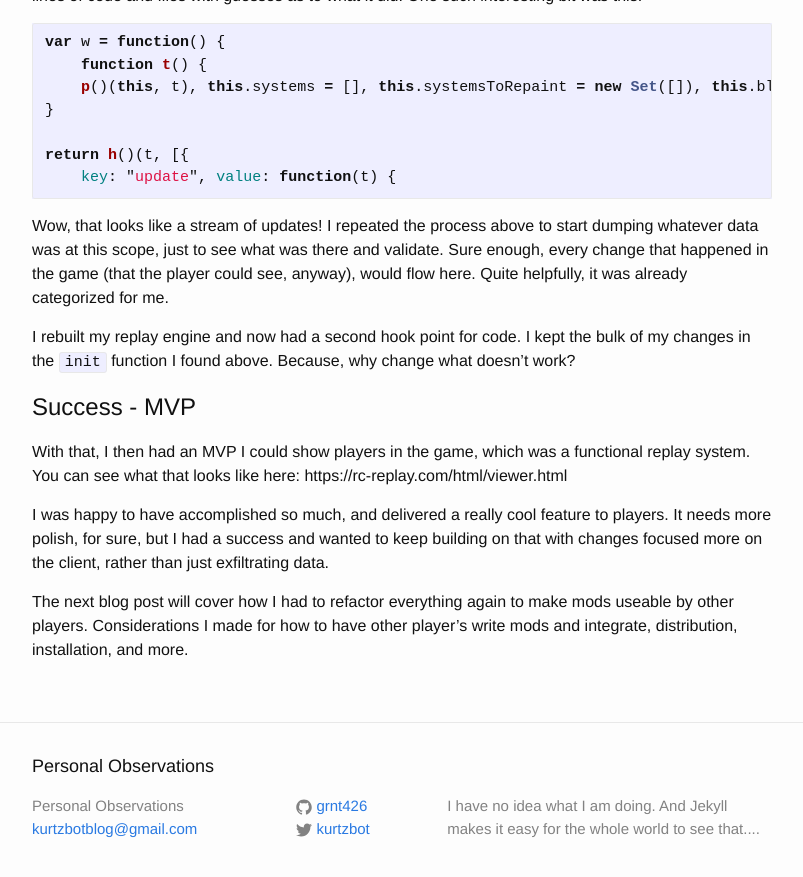
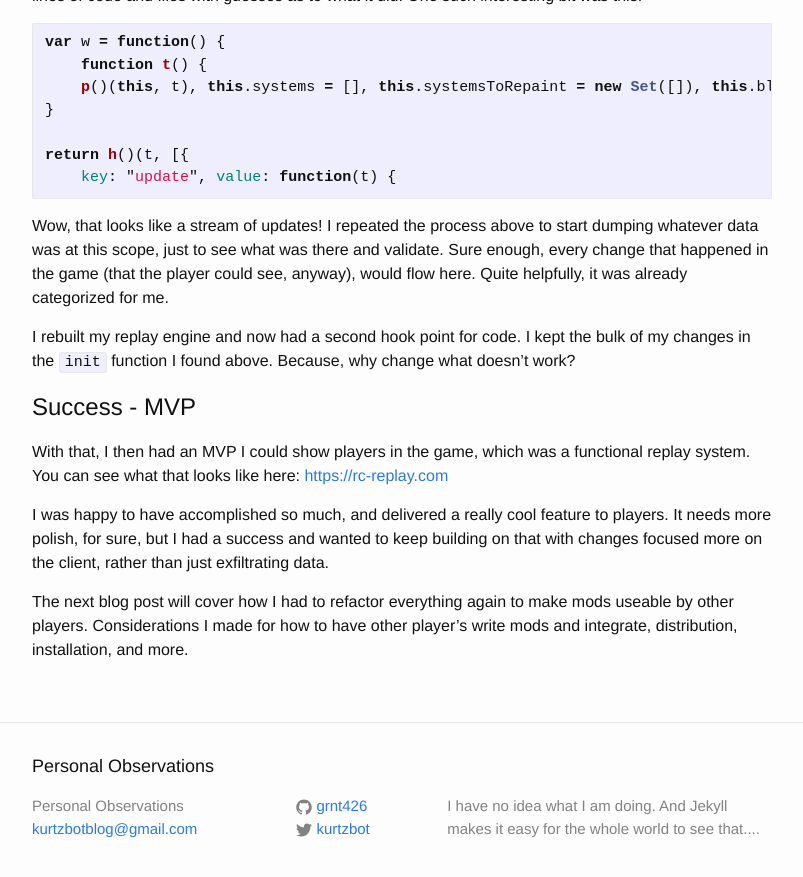
Before and after one commit to grnt426/grnt426.github.io, a Jekyll site: the page built from _posts/2022-05-18-modding-rising-constellation.markdown, in a window 1280 px wide and 900 px high, scrolled down 2925 px. Shown: the top 877 px of the window, without its empty margins (238-1041 px from the left). Built offline with Jekyll 4.4.1, drawn with Linux system fonts in a browser that asks for light colours; some of the changed lines change nothing that is shown.

Commit message:
Made the link clickable.

```diff
--- a/_posts/2022-05-18-modding-rising-constellation.markdown
+++ b/_posts/2022-05-18-modding-rising-constellation.markdown
@@ -102,7 +102,7 @@ I rebuilt my replay engine and now had a second hook point for code. I kept the
 
 Success - MVP
 =========
-With that, I then had an MVP I could show players in the game, which was a functional replay system. You can see what that looks like here: https://rc-replay.com/html/viewer.html
+With that, I then had an MVP I could show players in the game, which was a functional replay system. You can see what that looks like here: [https://rc-replay.com](https://rc-replay.com/html/viewer.html)
 
 I was happy to have accomplished so much, and delivered a really cool feature to players. It needs more polish, for sure, but I had a success and wanted to keep building on that with changes focused more on the client, rather than just exfiltrating data.
 
```
